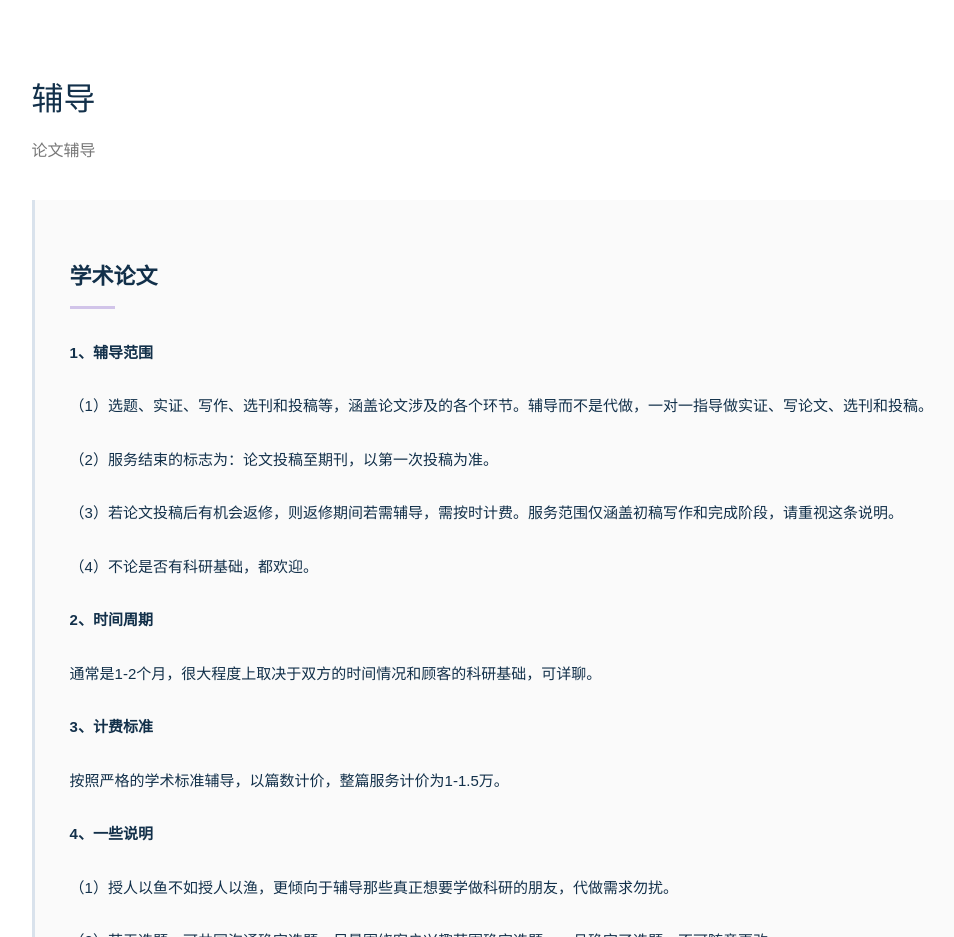
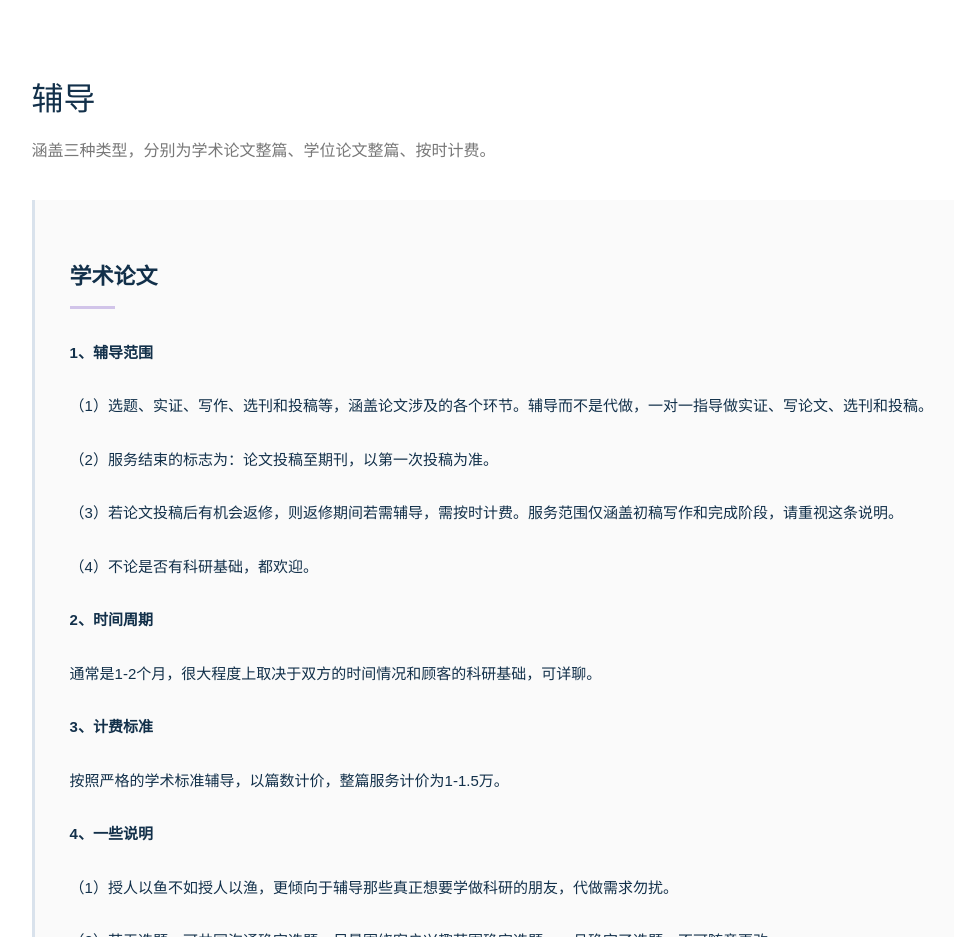
Before and after one commit to okgoodfan-prog/bktdqs, a plain HTML site: page index.html in a window 1280 px wide. Shown: the part 5320-6257 px from the top of the page, without its empty margins (122-1076 px from the left). Drawn offline with Linux system fonts and the light colour scheme; no server answers.

Commit message:
Update index.html

```diff
--- a/index.html
+++ b/index.html
@@ -205,7 +205,7 @@
 
 <h2>
 辅导
-<span>论文辅导</span>
+<span>涵盖三种类型，分别为学术论文整篇、学位论文整篇、按时计费。</span>
 </h2>
 
 <div class="publication" id="academic-paper">
```
